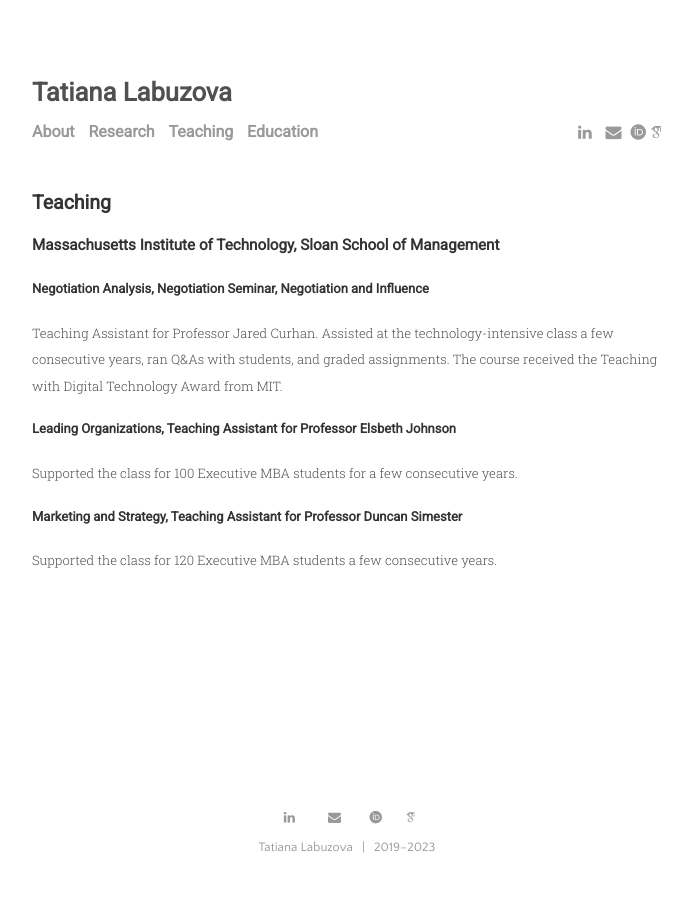
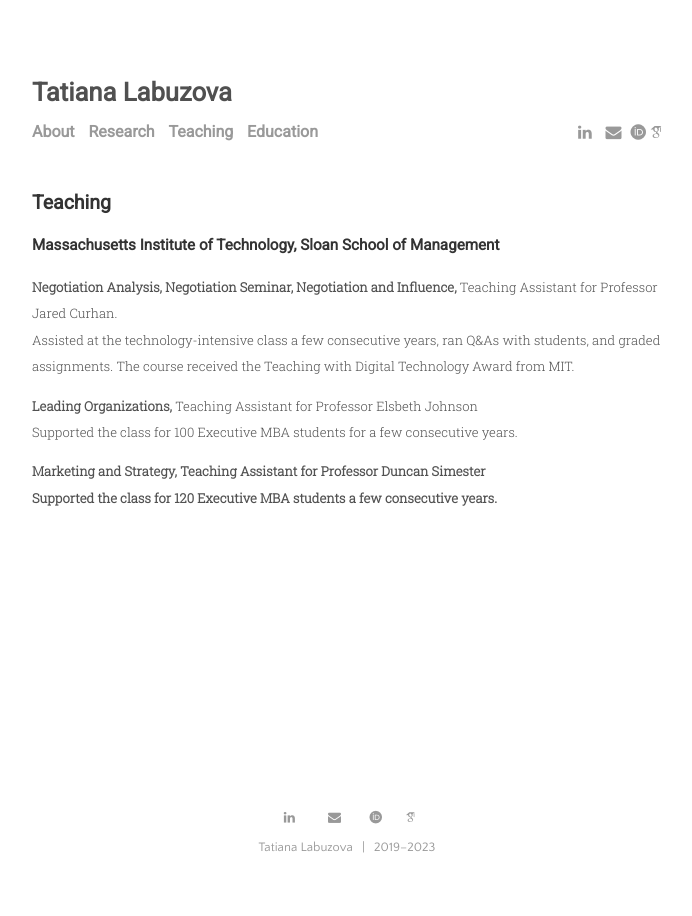
Before and after one commit to tatianalabuzova/tatianalabuzova.github.io, a Jekyll site: the page built from menu/teaching.md, in a window 1280 px wide. Shown: the whole page, without its empty margins (293-985 px from the left). Built offline with Jekyll 4.4.1, drawn with Linux system fonts in a browser that asks for light colours; some web fonts are replaced.

```diff
--- a/menu/teaching.md
+++ b/menu/teaching.md
@@ -6,12 +6,11 @@ title: Teaching
 
 ### Massachusetts Institute of Technology, Sloan School of Management
 
-#### Negotiation Analysis, Negotiation Seminar, Negotiation and Influence
-Teaching Assistant for Professor Jared Curhan.
+<b> Negotiation Analysis, Negotiation Seminar, Negotiation and Influence,</b> Teaching Assistant for Professor Jared Curhan.<br>
 Assisted at the technology-intensive class a few consecutive years, ran Q&As with students, and graded assignments. The course received the Teaching with Digital Technology Award from MIT.
 
-#### Leading Organizations, Teaching Assistant for Professor Elsbeth Johnson
+<b> Leading Organizations,</b> Teaching Assistant for Professor Elsbeth Johnson <br>
 Supported the class for 100 Executive MBA students for a few consecutive years.
 
-#### Marketing and Strategy, Teaching Assistant for Professor Duncan Simester
+<b> Marketing and Strategy,<b> Teaching Assistant for Professor Duncan Simester <br>
 Supported the class for 120 Executive MBA students a few consecutive years.
```
